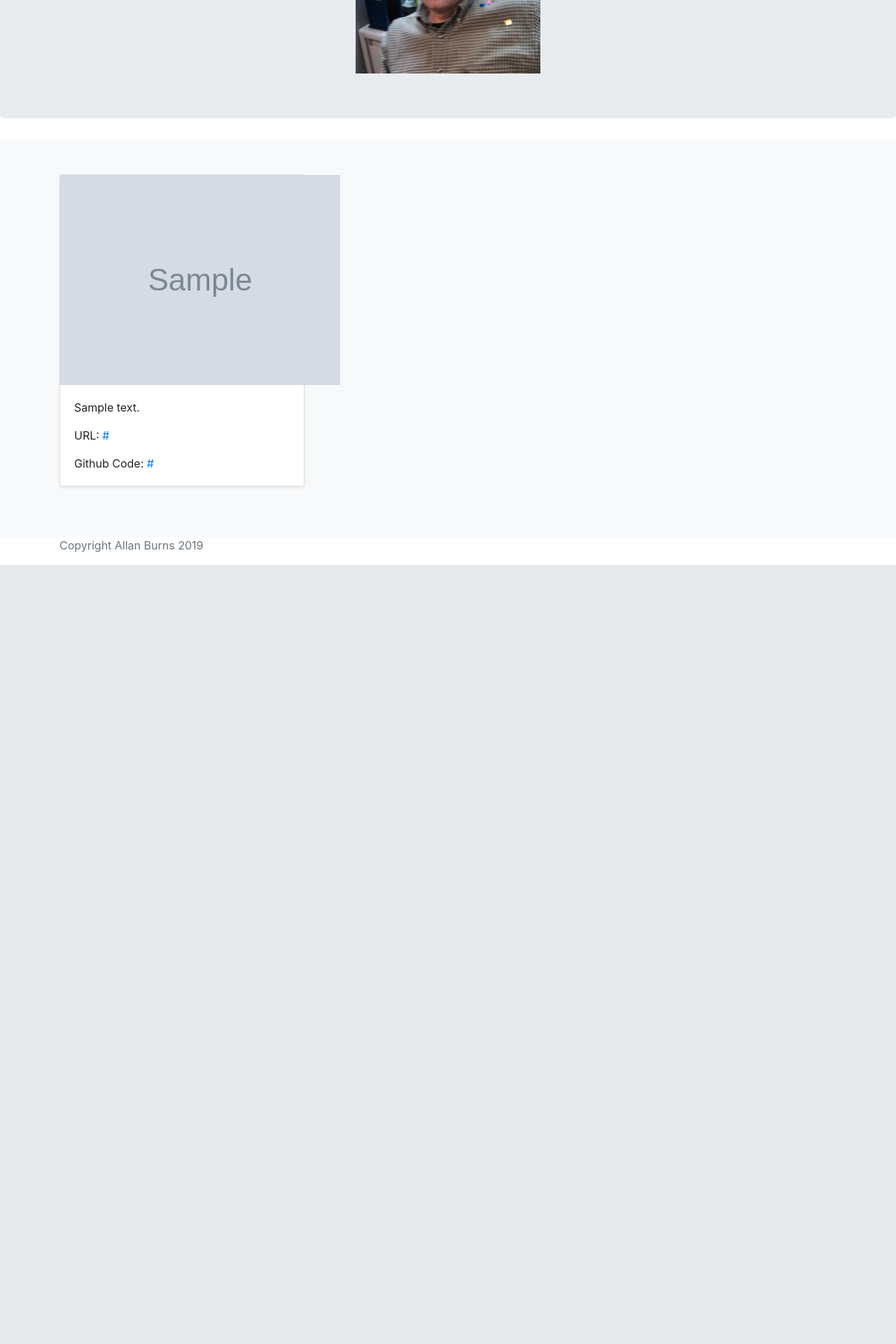
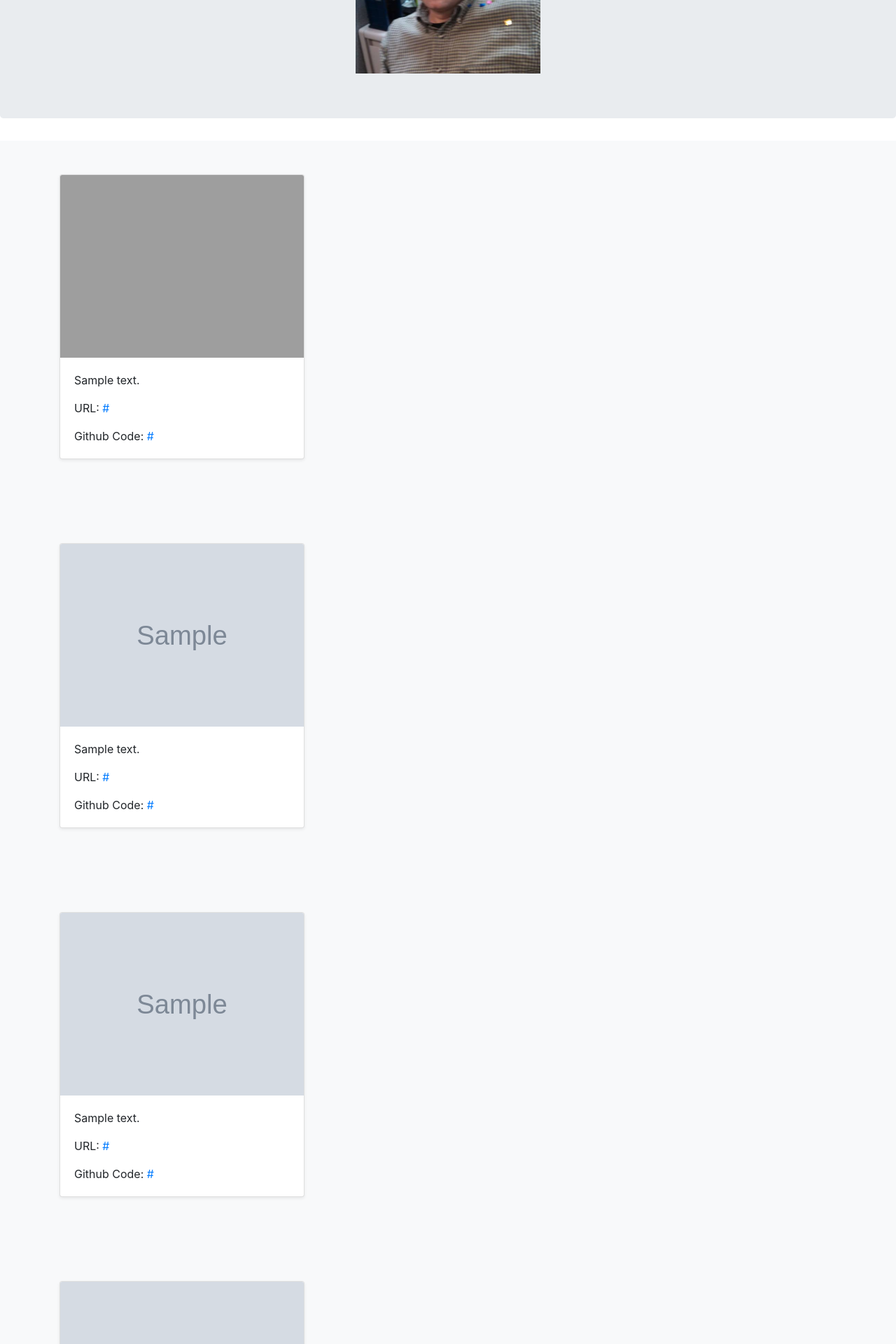
Before and after one commit to allanlburns/portfolio, a Django app: template jobs/templates/jobs/home.html in a window 1280 px wide. Shown: the part 563-2483 px from the top of the page at 70% size. Before the commit the page ends 1370 px from the top, so only its background shows below. Run offline with Django 3.2, Linux system fonts and the light colour scheme; the template is opened without the code that fills it: most values are stand-ins (such as "Sample title", 1, 10 or a date in 2020); grey boxes marked "Sample" are stand-in pictures; data that the repository does not hold is empty; some libraries are stand-ins or nearby versions; grey boxes are pictures that could not be loaded.

Commit message:
Make ror app picture static.

```diff
--- a/jobs/templates/jobs/home.html
+++ b/jobs/templates/jobs/home.html
@@ -64,14 +64,15 @@
 			</div>
 		</section>
 
-		<div class="album py-5 bg-light">
+		<!-- Dynamically displayed images won't work because of issue with media images and Heroku. Disabling for now. Have to hard code. -->
+		<!-- <div class="album py-5 bg-light">
 			<div class="container">
 
 				<div class="row">
 					{% for job in jobs %}
 					<div class="col-md-4">
 						<div class="card mb-4 shadow-sm">
-							<a href="{{ job.image.url }}"><img src="{{ job.image.url }}"></a>
+							<a href="{{ job.image.url }}"><img class="card-img-top" src="{{ job.image.url }}"></a>
 							<div class="card-body">
 								<p class="card-text">{{ job.summary }}</p>
 								<p class="card-text">URL: <a href={{ job.url }} target="_blank">{{ job.url }}</a></p>
@@ -82,7 +83,92 @@
 					{% endfor %}
 				</div>
 			</div>
+		</div> -->
+
+		<!-- Gotta hard code this for now: -->
+		<div class="album py-5 bg-light">
+			<div class="container">
+
+				<div class="row">
+				<!-- 	{% for job in jobs %} -->
+					<div class="col-md-4">
+						<div class="card mb-4 shadow-sm">
+							<a href="{% static 'rails_social_media_site.jpg' %}"><img class="card-img-top" src="{% static 'rails_social_media_site.jpg' %}"></a>
+							<div class="card-body">
+								<p class="card-text">{{ job.summary }}</p>
+								<p class="card-text">URL: <a href={{ job.url }} target="_blank">{{ job.url }}</a></p>
+								<p class="card-text">Github Code: <a href={{ job.github_url }} target="_blank">{{ job.github_url }}</a></p>
+							</div>
+						</div>
+					</div>
+				<!-- 	{% endfor %} -->
+				</div>
+			</div>
 		</div>
+
+		<div class="album py-5 bg-light">
+			<div class="container">
+
+				<div class="row">
+				<!-- 	{% for job in jobs %} -->
+					<div class="col-md-4">
+						<div class="card mb-4 shadow-sm">
+							<a href="{{ job.image.url }}"><img class="card-img-top" src="{{ job.image.url }}"></a>
+							<div class="card-body">
+								<p class="card-text">{{ job.summary }}</p>
+								<p class="card-text">URL: <a href={{ job.url }} target="_blank">{{ job.url }}</a></p>
+								<p class="card-text">Github Code: <a href={{ job.github_url }} target="_blank">{{ job.github_url }}</a></p>
+							</div>
+						</div>
+					</div>
+				<!-- 	{% endfor %} -->
+				</div>
+			</div>
+		</div>
+
+		<div class="album py-5 bg-light">
+			<div class="container">
+
+				<div class="row">
+				<!-- 	{% for job in jobs %} -->
+					<div class="col-md-4">
+						<div class="card mb-4 shadow-sm">
+							<a href="{{ job.image.url }}"><img class="card-img-top" src="{{ job.image.url }}"></a>
+							<div class="card-body">
+								<p class="card-text">{{ job.summary }}</p>
+								<p class="card-text">URL: <a href={{ job.url }} target="_blank">{{ job.url }}</a></p>
+								<p class="card-text">Github Code: <a href={{ job.github_url }} target="_blank">{{ job.github_url }}</a></p>
+							</div>
+						</div>
+					</div>
+				<!-- 	{% endfor %} -->
+				</div>
+			</div>
+		</div>
+
+		<div class="album py-5 bg-light">
+			<div class="container">
+
+				<div class="row">
+				<!-- 	{% for job in jobs %} -->
+					<div class="col-md-4">
+						<div class="card mb-4 shadow-sm">
+							<a href="{{ job.image.url }}"><img class="card-img-top" src="{{ job.image.url }}"></a>
+							<div class="card-body">
+								<p class="card-text">{{ job.summary }}</p>
+								<p class="card-text">URL: <a href={{ job.url }} target="_blank">{{ job.url }}</a></p>
+								<p class="card-text">Github Code: <a href={{ job.github_url }} target="_blank">{{ job.github_url }}</a></p>
+							</div>
+						</div>
+					</div>
+				<!-- 	{% endfor %} -->
+				</div>
+			</div>
+		</div>
+
+
+		<!-- End of hard coded section. Remove once I fix media file serving issue. -->
+
 
 	</main>
 
```
